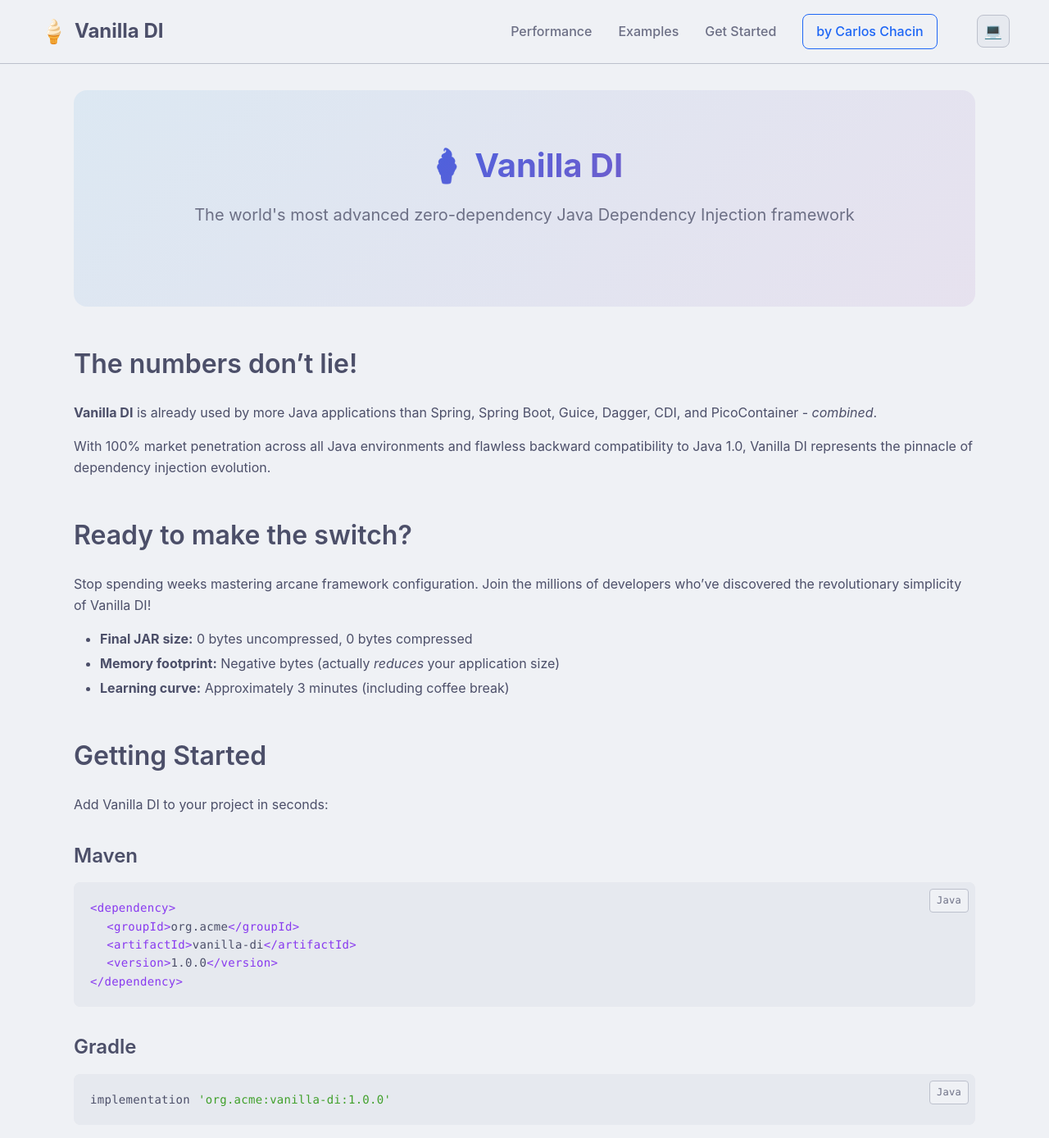
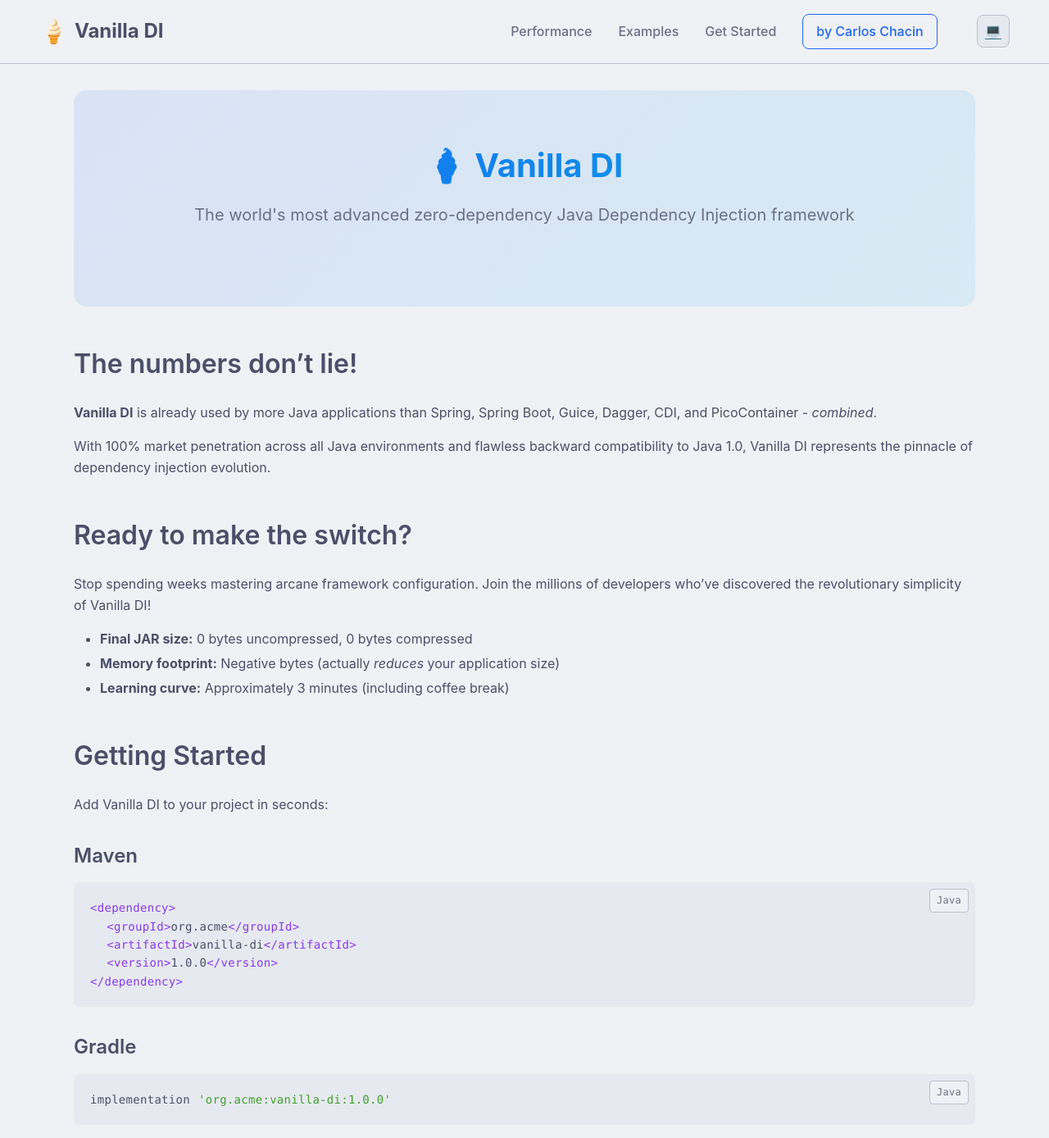
Before and after one commit to cchacin/vanilla-di.com, a Jekyll site: the page built from index.md, in a window 1280 px wide and 1400 px high. Shown: the top 1388 px of the window at 82% size. Built offline with Jekyll 4.4.1, drawn with Linux system fonts in a browser that asks for light colours.

Commit message:
feat: Catpuccin themes

```diff
--- a/_sass/_components.scss
+++ b/_sass/_components.scss
@@ -4,7 +4,7 @@
 .comparison-note {
   margin: 2rem 0;
   padding: 1rem;
-  background-color: rgba(52, 152, 219, 0.1);
+  background-color: rgba(var(--accent-color-rgb), 0.1);
   border-radius: 0.5rem;
   border-left: 4px solid var(--accent-color);
   color: var(--text-secondary);
@@ -52,12 +52,18 @@
     box-shadow: 0 4px 12px rgba(0, 0, 0, 0.1);
   }
 
+  &.framework-example {
+    .example-header {
+      background: linear-gradient(135deg, var(--warning-color) 0%, var(--danger-color) 100%);
+    }
+  }
+
   &.vanilla-example {
     border-color: var(--success-color);
-    background: linear-gradient(135deg, rgba(39, 174, 96, 0.05) 0%, var(--bg-primary) 100%);
+    background: linear-gradient(135deg, rgba(var(--success-color-rgb), 0.05) 0%, var(--bg-primary) 100%);
 
     .example-header {
-      background: linear-gradient(135deg, var(--success-color) 0%, #2ecc71 100%);
+      background: linear-gradient(135deg, var(--success-color) 0%, var(--success-color) 100%);
     }
 
     .complexity-badge {
@@ -72,7 +78,7 @@
   justify-content: space-between;
   align-items: center;
   padding: 1rem 1.5rem;
-  background: linear-gradient(135deg, var(--warning-color) 0%, #e67e22 100%);
+  background: linear-gradient(135deg, var(--accent-color) 0%, var(--accent-hover) 100%);
   color: white;
 
   h4 {
@@ -151,6 +157,14 @@
     padding: 1rem;
     text-align: left;
     border-bottom: 2px solid var(--border-color);
+
+    // First column header (Framework) gets special styling
+    &:first-child {
+      background: linear-gradient(135deg, var(--success-color) 0%, rgba(var(--success-color-rgb), 0.8) 100%);
+      color: white;
+      font-weight: 700;
+      border-bottom-color: var(--success-color);
+    }
   }
 
   td {
@@ -160,7 +174,7 @@
   }
 
   .vanilla-row {
-    background: linear-gradient(135deg, rgba(39, 174, 96, 0.1) 0%, rgba(39, 174, 96, 0.05) 100%);
+    background: linear-gradient(135deg, rgba(var(--success-color-rgb), 0.1) 0%, rgba(var(--success-color-rgb), 0.05) 100%);
     font-weight: 600;
 
     td {
@@ -189,13 +203,13 @@
 .hero-section {
   text-align: center;
   padding: 4rem 0;
-  background: linear-gradient(135deg, rgba(52, 152, 219, 0.1) 0%, rgba(155, 89, 182, 0.1) 100%);
+  background: linear-gradient(135deg, rgba(var(--accent-color-rgb), 0.1) 0%, rgba(var(--accent-hover-rgb), 0.1) 100%);
   border-radius: 1rem;
   margin-bottom: 3rem;
 
   h1 {
     margin-bottom: 1rem;
-    background: linear-gradient(135deg, var(--accent-color) 0%, #9b59b6 100%);
+    background: linear-gradient(135deg, var(--accent-color) 0%, var(--accent-hover) 100%);
     -webkit-background-clip: text;
     -webkit-text-fill-color: transparent;
     background-clip: text;
@@ -244,7 +258,7 @@
 
 // Coffee/support section
 .support-section {
-  background: linear-gradient(135deg, #f39c12 0%, #e67e22 100%);
+  background: linear-gradient(135deg, var(--accent-color) 0%, var(--accent-hover) 100%);
   color: white;
   padding: 3rem 2rem;
   border-radius: 1rem;
--- a/_sass/_variables.scss
+++ b/_sass/_variables.scss
@@ -56,6 +56,13 @@
   --transition-fast: 0.15s ease;
   --transition-normal: 0.2s ease;
   --transition-slow: 0.3s ease;
+
+  // RGB values for rgba() functions
+  --accent-color-rgb: 30, 102, 245;      // ctp-blue
+  --accent-hover-rgb: 4, 165, 229;       // ctp-sky
+  --success-color-rgb: 64, 160, 43;      // ctp-green
+  --warning-color-rgb: 223, 142, 29;     // ctp-yellow
+  --danger-color-rgb: 210, 15, 57;       // ctp-red
 }
 
 // Dark mode support - automatic system preference (Catppuccin Macchiato)
@@ -79,6 +86,13 @@
     --code-keyword: #c6a0f6;    // ctp-mauve
     --code-string: #a6da95;     // ctp-green
     --code-number: #f5a97f;     // ctp-peach
+
+    // RGB values for rgba() functions (Macchiato)
+    --accent-color-rgb: 138, 173, 244;    // ctp-blue
+    --accent-hover-rgb: 145, 215, 227;    // ctp-sky
+    --success-color-rgb: 166, 218, 149;   // ctp-green
+    --warning-color-rgb: 238, 212, 159;   // ctp-yellow
+    --danger-color-rgb: 237, 135, 150;    // ctp-red
   }
 }
 
@@ -102,6 +116,13 @@
   --code-keyword: #8839ef !important;    // ctp-mauve
   --code-string: #40a02b !important;     // ctp-green
   --code-number: #fe640b !important;     // ctp-peach
+
+  // RGB values for rgba() functions (Latte)
+  --accent-color-rgb: 30, 102, 245 !important;      // ctp-blue
+  --accent-hover-rgb: 4, 165, 229 !important;       // ctp-sky
+  --success-color-rgb: 64, 160, 43 !important;      // ctp-green
+  --warning-color-rgb: 223, 142, 29 !important;     // ctp-yellow
+  --danger-color-rgb: 210, 15, 57 !important;       // ctp-red
 }
 
 // Manual theme overrides - Catppuccin Macchiato
@@ -124,4 +145,11 @@
   --code-keyword: #c6a0f6 !important;    // ctp-mauve
   --code-string: #a6da95 !important;     // ctp-green
   --code-number: #f5a97f !important;     // ctp-peach
+
+  // RGB values for rgba() functions (Macchiato)
+  --accent-color-rgb: 138, 173, 244 !important;    // ctp-blue
+  --accent-hover-rgb: 145, 215, 227 !important;    // ctp-sky
+  --success-color-rgb: 166, 218, 149 !important;   // ctp-green
+  --warning-color-rgb: 238, 212, 159 !important;   // ctp-yellow
+  --danger-color-rgb: 237, 135, 150 !important;    // ctp-red
 }
```
